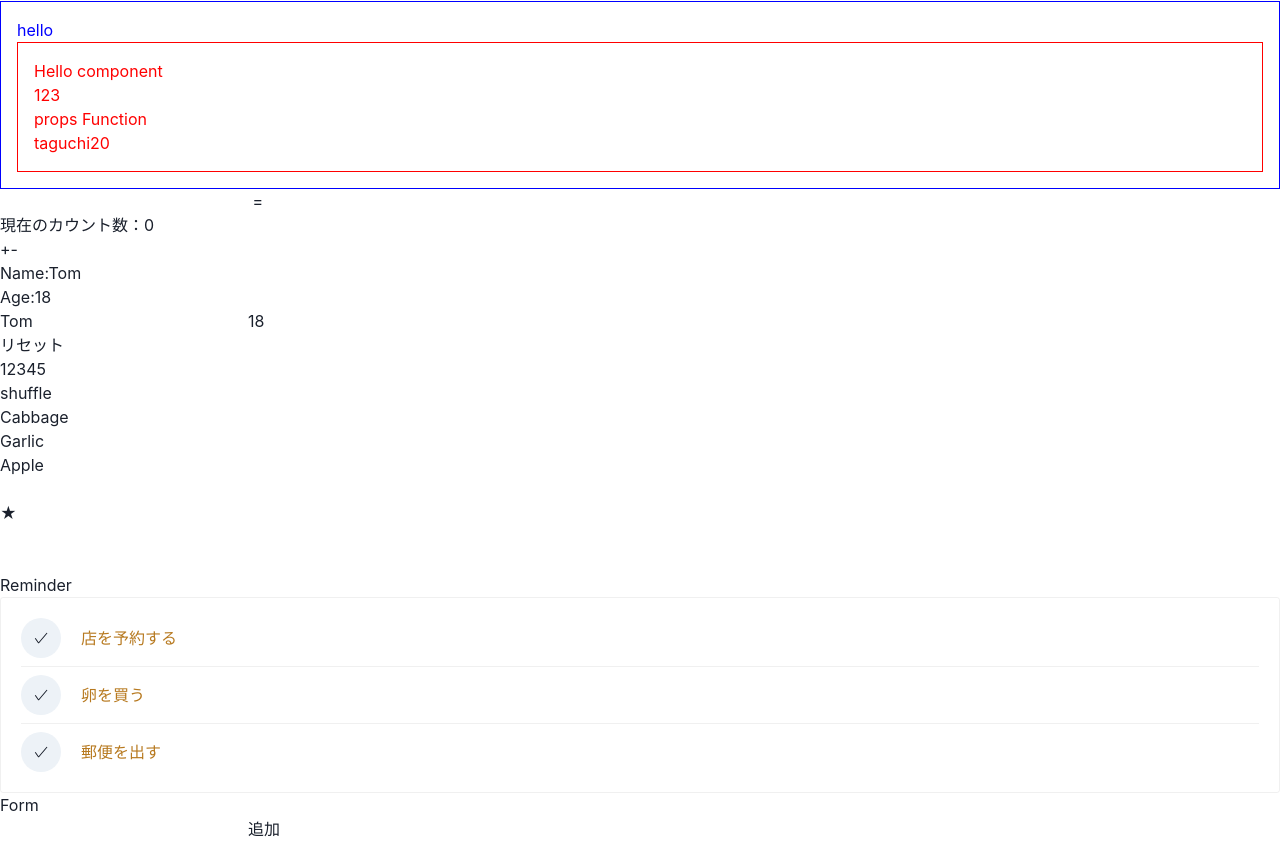
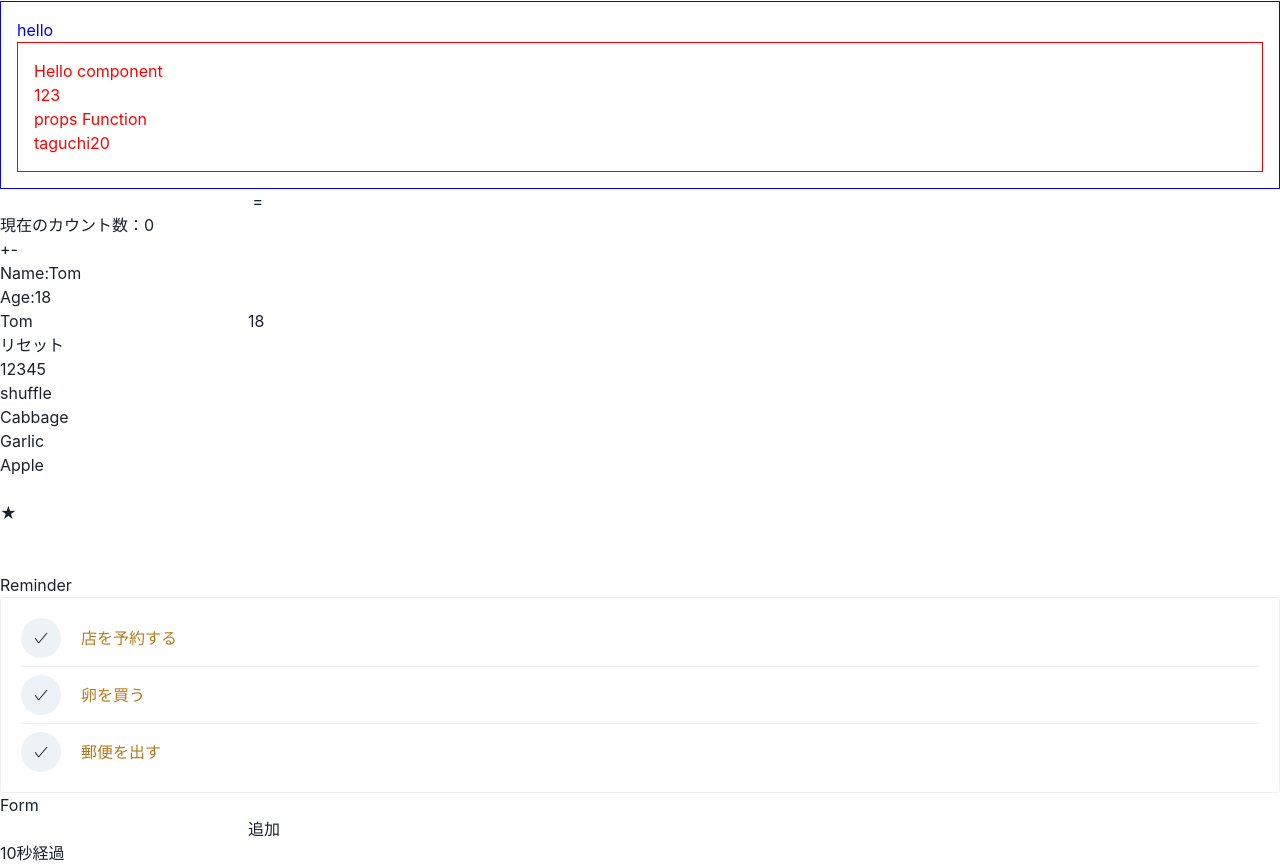
Before and after one commit to Taguchi-ivi/github-graphql, a React (Create React App) app: page / in a window 1280 px wide. Shown: the part 405-1270 px from the top of the page. Before the commit the page ends 1246 px from the top, so only its background shows below. Built offline with nearby package versions, Linux system fonts and the light colour scheme.

Commit message:
useEffect study

```diff
--- a/src/App.tsx
+++ b/src/App.tsx
@@ -3,7 +3,7 @@
 // import logo from './logo.svg';
 import './App.css';
 import { ChakraProvider } from '@chakra-ui/react'
-import { useState } from 'react'
+import { useState, useEffect } from 'react'
 import { MyList } from './components/List'
 import Expression from './components/Expression'
 import Child from './components/Child';
@@ -86,6 +86,15 @@ function App() {
 
   const animals = ["dog", "cat", "mouse"]
   const [filterVal, setFilterVal] = useState("")
+
+  const [time, setTime] = useState(0);
+
+  // 再レンダリングされない、一度だけ
+  useEffect(() => {
+    window.setInterval(() => {
+      setTime(prev => prev + 1);
+    }, 1000);
+  }, [])
 
   return (
     // <div className="App">
@@ -186,6 +195,10 @@ function App() {
           <MyTodo />
         </ChakraProvider>
       </div>
+      <h3>
+        <time>{time}</time>
+        <span>秒経過</span>
+      </h3>
     </div>
   );
 }
```
